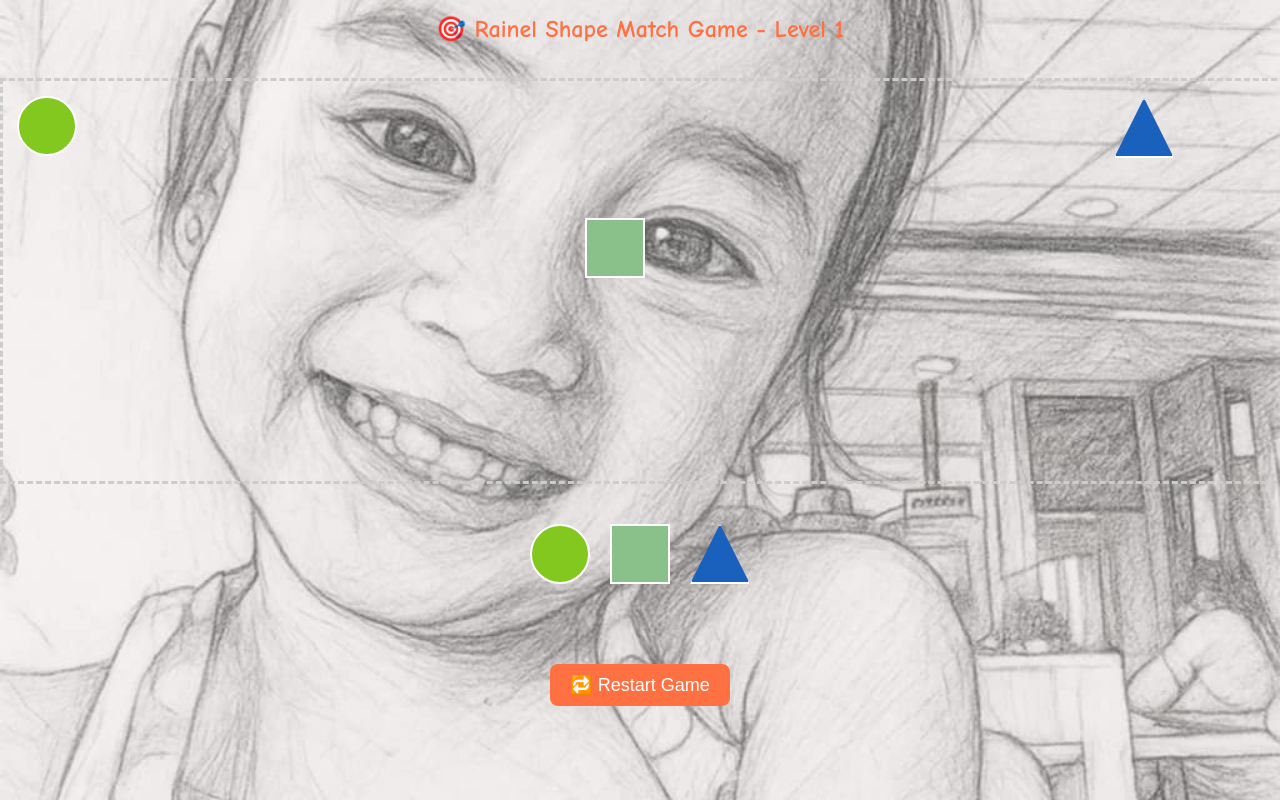
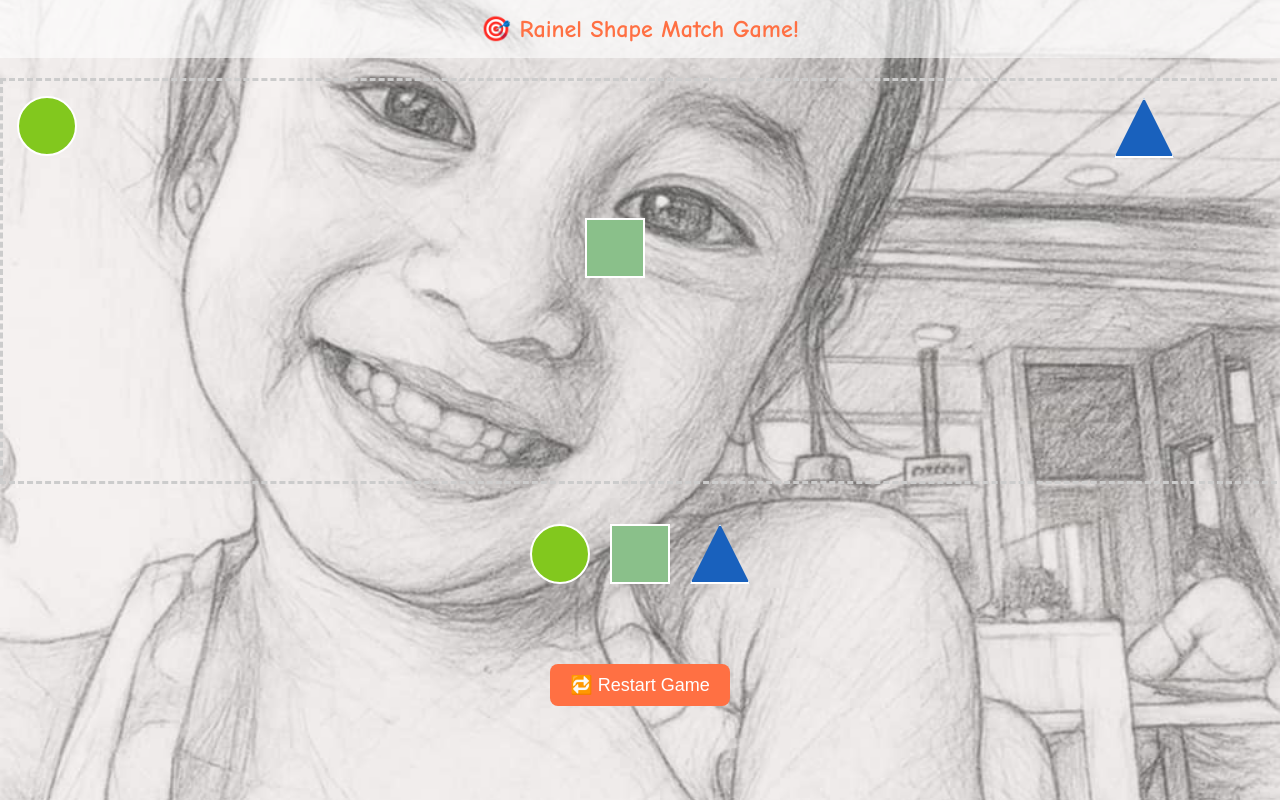
Before and after one commit to nelkyut/rainelshapegame, a plain HTML site: page index.html in a window 1280 px wide. Drawn offline with Linux system fonts and the light colour scheme.

Commit message:
Update index.html

```diff
--- a/index.html
+++ b/index.html
@@ -9,15 +9,16 @@
       margin: 0;
       padding: 0;
       font-family: Comic Sans MS, cursive;
-      background: url('rainel.jpg') no-repeat center center fixed;
       background-size: cover;
+      background-position: center;
+      background-repeat: no-repeat;
       touch-action: none;
     }
 
     h1 {
       text-align: center;
       color: #ff7043;
-      background-color: transparent;
+      background-color: rgba(255,255,255,0.6);
       margin: 0;
       padding: 15px;
       font-size: 24px;
@@ -104,12 +105,11 @@
   </style>
 </head>
 <body>
-  <h1 id="levelTitle">🎯 Rainel Shape Match Game - Level 1</h1>
+  <h1>🎯 Rainel Shape Match Game!</h1>
 
   <div class="playground" id="playground"></div>
   <div class="dropzone-area" id="dropzone-area"></div>
-
-  <button class="restart-btn" onclick="restartGame()">🔁 Restart Game</button>
+  <button class="restart-btn" onclick="createGame()">🔁 Restart Game</button>
 
   <script>
     const shapesList = [
@@ -118,33 +118,32 @@
       'parallelogram', 'cloud', 'flower'
     ];
 
-    let currentLevel = 1;
-    const maxShapes = shapesList.length;
-
+    let currentLevel = 0;
     const playground = document.getElementById("playground");
     const dropzoneArea = document.getElementById("dropzone-area");
-    const levelTitle = document.getElementById("levelTitle");
 
     function getRandomColor() {
       const letters = '0123456789ABCDEF';
       return '#' + Array.from({length: 6}, () => letters[Math.floor(Math.random() * 16)]).join('');
     }
 
-    function restartGame() {
-      currentLevel = 1;
-      createGame();
+    function setBackgroundByLevel(level) {
+      const bgIndex = (level % 16) + 1; // 1 to 16
+      document.body.style.backgroundImage = `url('bg${bgIndex}.jpg')`;
     }
 
     function createGame() {
       playground.innerHTML = '';
       dropzoneArea.innerHTML = '';
-      levelTitle.textContent = `🎯 Rainel Shape Match Game - Level ${currentLevel}`;
+      currentLevel++;
+      setBackgroundByLevel(currentLevel);
 
-      const shapeCount = Math.min(3 + (currentLevel - 1) * 2, maxShapes); // e.g. 3, 5, 7, 9...
-      const selectedShapes = shapesList.slice(0, shapeCount);
+      const selectedShapes = shapesList.slice(0, Math.min(currentLevel + 2, shapesList.length));
+      const colorMap = {};
 
       selectedShapes.forEach(shape => {
         const color = getRandomColor();
+        colorMap[shape] = color;
 
         const dz = document.createElement("div");
         dz.classList.add("dropzone", shape);
@@ -205,9 +204,9 @@
             matched = true;
             shapeEl.remove();
 
+            // If all shapes are removed, go to next level
             setTimeout(() => {
-              if (playground.children.length === 0) {
-                currentLevel++;
+              if (document.querySelectorAll('.shape').length === 0) {
                 createGame();
               }
             }, 300);
```
